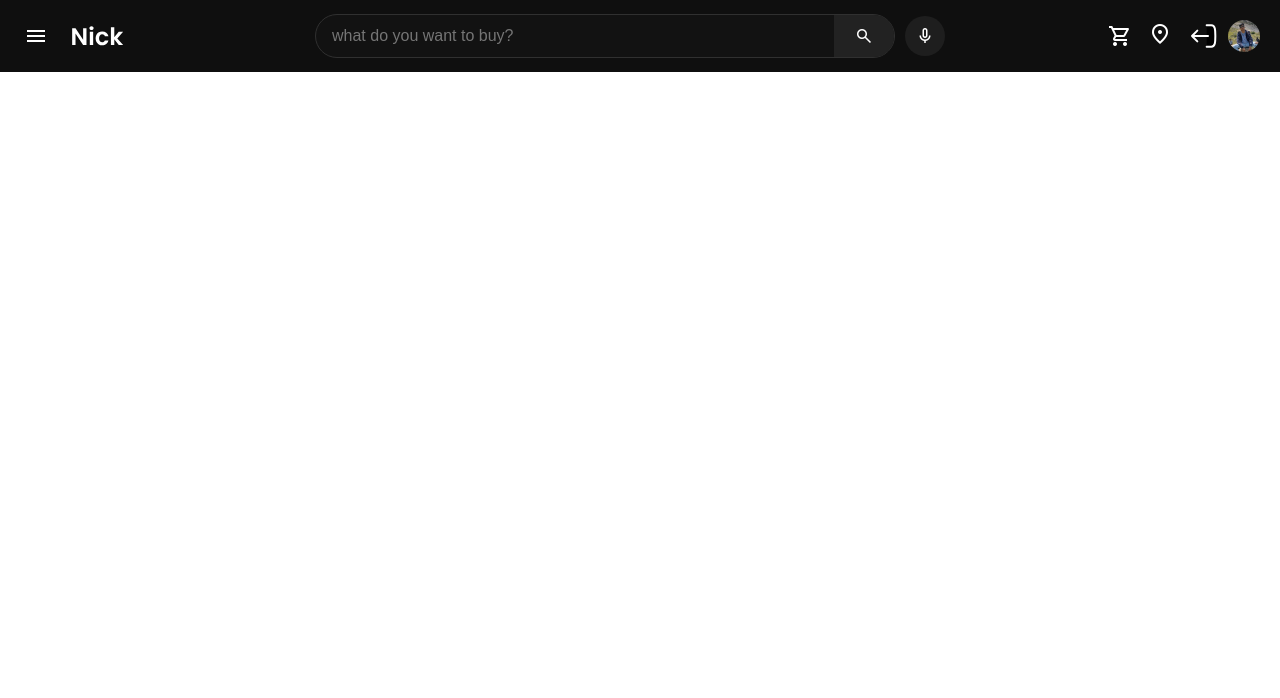
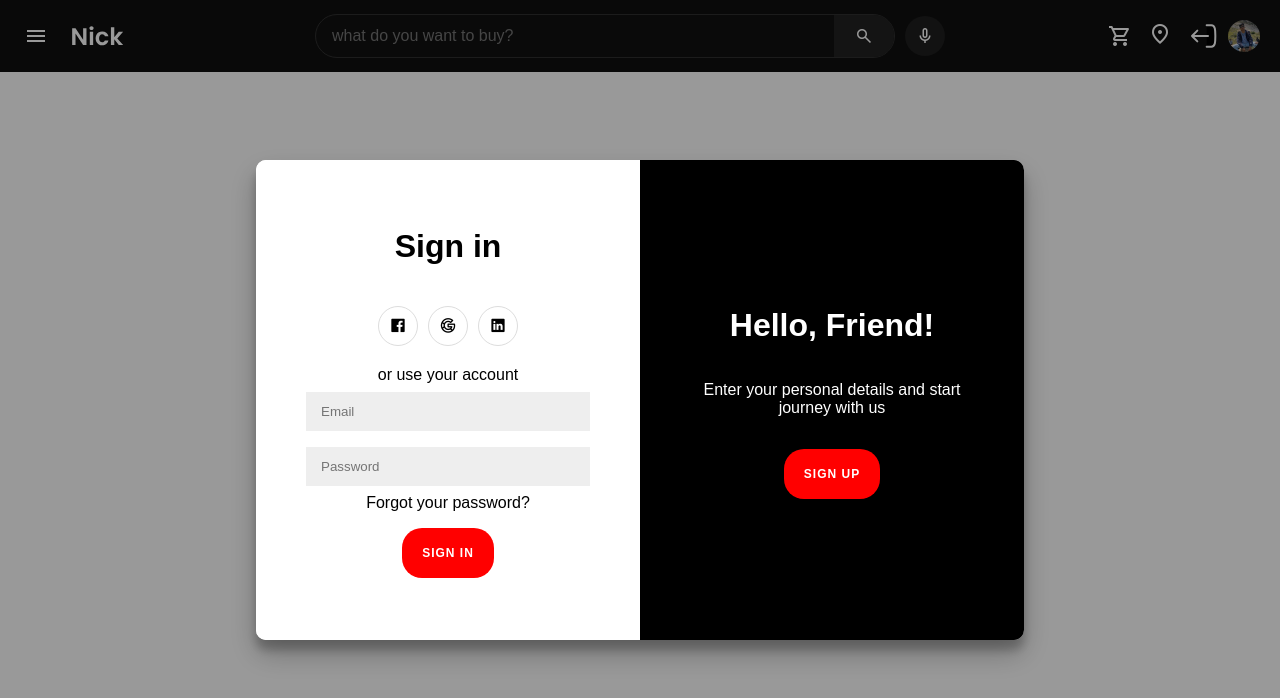
Before and after one commit to nickparedes/NN_Store, a React (Create React App) app in the folder NNStore-FrontEnd/: page / in a window 1280 px wide. Shown: the top 698 px of the page. Built offline with nearby package versions, Linux system fonts and the light colour scheme.

Commit message:
add change to navbar and login

```diff
--- a/NNStore-FrontEnd/src/componentes/Login.jsx
+++ b/NNStore-FrontEnd/src/componentes/Login.jsx
@@ -1,5 +1,30 @@
 import React, { useState } from 'react'
 import "./assets/login.css"
+
+
+
+const SocialContainer = ()=>{
+    return(
+        <div class="social-container">
+            <a href="#" class="social"><i class="uil uil-facebook"></i></a>
+            <a href="#" class="social"><i class="uil uil-google"></i></a>
+            <a href="#" class="social"><i class="uil uil-linkedin"></i></a>
+        </div>
+    );
+}
+
+const Panel = () =>{
+
+    const {h1, p , button} = this.props
+    return(
+        <div class="overlay-panel overlay-left">
+            <h1>{h1}</h1>
+            <p>{p}</p>
+            <button class="ghost" id="signIn">{button}</button>
+        </div>
+    );
+}
+
 
 
 export default function Login () {
@@ -16,29 +41,27 @@ export default function Login () {
         container.classList.remove("right-panel-active");
     }); */
 
-    const container = document.getElementById('container');
+/*     const container = document.getElementById('container');
+*/
     const [flag, setFlag] = useState(false)
 
-    if(flag){
+/*     if(flag){
         container.classList.add("right-panel-active");
     }else{
         container.classList.remove("right-panel-active");
     }
-
+ */
     const handleChange = ()=>{
         setFlag(!flag)
     }
+
 
     return (
         <div class="container " id="container" >
             <div class="form-container sign-up-container">
                 <form action="#">
                     <h1>Create Account</h1>
-                <div class="social-container">
-                    <a href="#" class="social"><i class="uil uil-facebook"></i></a>
-                    <a href="#" class="social"><i class="uil uil-google"></i></a>
-                    <a href="#" class="social"><i class="uil uil-linkedin"></i></a>
-                </div>
+                    <SocialContainer/>
                     <span>or use your email for registration</span>
                     <input type="text" placeholder="Name" />
                     <input type="email" placeholder="Email" />
@@ -49,11 +72,7 @@ export default function Login () {
         <div class="form-container sign-in-container">
             <form action="#">
                 <h1>Sign in</h1>
-                <div class="social-container">
-                    <a href="#" class="social"><i class="uil uil-facebook"></i></a>
-                    <a href="#" class="social"><i class="uil uil-google"></i></a>
-                    <a href="#" class="social"><i class="uil uil-linkedin"></i></a>
-                </div>
+                <SocialContainer/>
                 <span>or use your account</span>
                 <input type="email" placeholder="Email" />
                 <input type="password" placeholder="Password" />
@@ -68,6 +87,7 @@ export default function Login () {
                     <p>To keep connected with us please login with your personal info</p>
                     <button class="ghost" id="signIn">Sign In</button>
                 </div>
+
                     <div class="overlay-panel overlay-right">
                     <h1>Hello, Friend!</h1>
                     <p>Enter your personal details and start journey with us</p>
--- a/NNStore-FrontEnd/src/componentes/Navbar.jsx
+++ b/NNStore-FrontEnd/src/componentes/Navbar.jsx
@@ -8,7 +8,7 @@ const img = require.context("./assets/navbar",true);
 
 export default function Navbar(){
 
-    const [active, setActive] = useState(false);
+    const [active, setActive] = useState(true);
 
     const toggle= ()=>{
         setActive(!active);
@@ -76,7 +76,7 @@ export default function Navbar(){
 
 
             <Modal active={active} toggle={toggle}>
-               <Login/>
+            <Login/>
             </Modal>
       </nav>
     );
--- a/NNStore-FrontEnd/src/componentes/assets/navbar/navbar.css
+++ b/NNStore-FrontEnd/src/componentes/assets/navbar/navbar.css
@@ -77,7 +77,7 @@ button {
 
 .navbar {
   position: fixed;
-  z-index: 1;
+  z-index: 0;
   top: 0;
   left: 0;
   width: 100%;
--- a/NNStore-FrontEnd/src/componentes/helpers/Modal.jsx
+++ b/NNStore-FrontEnd/src/componentes/helpers/Modal.jsx
@@ -16,7 +16,7 @@ const styles = {
     window : {
         position: "relative",
         borderRadius: 5,
-        zIndex: 10,
+        zIndex: 999,
         minWidth: 320,
     },
     closeBtn:{
```
Also changed, not shown: NNStore-FrontEnd/src/componentes/assets/navbar/logo.svg (added). Lines whose indentation alone changed are shown as unchanged.
